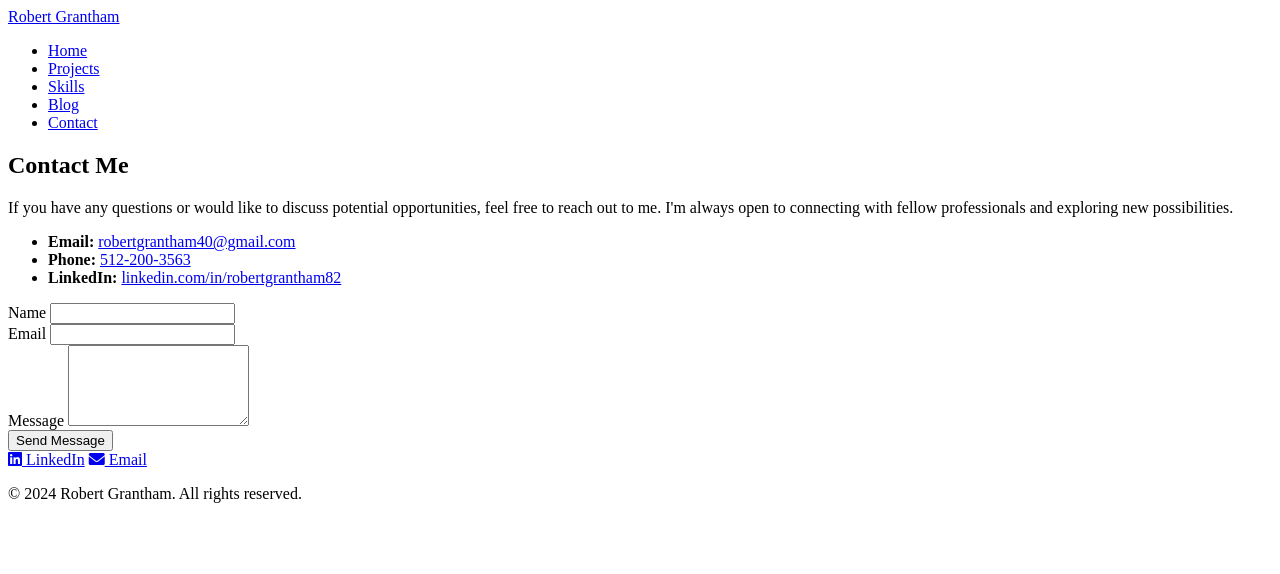
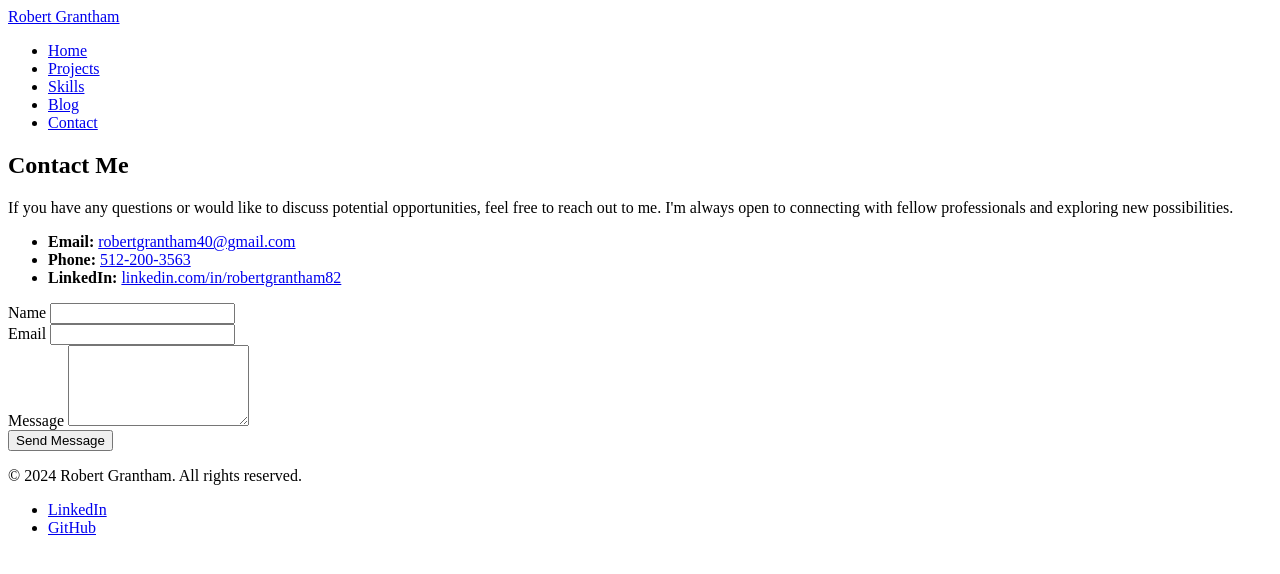
Before and after one commit to rgrantham82/rgrantham82.github.io, a Jekyll site: the page built from contact.html, in a window 1280 px wide. Shown: the top 574 px of the page. Built offline with Jekyll 4.4.1, drawn with Linux system fonts in a browser that asks for light colours.

Commit message:
Update footer.html

```diff
--- a/_includes/footer.html
+++ b/_includes/footer.html
@@ -1,11 +1,7 @@
-<footer class="footer">
-    <div class="container">
-        <div class="footer-content">
-            <div class="footer-links">
-                <a href="{{ 'https://www.linkedin.com/in/robertgrantham82' | relative_url }}" target="_blank"><i class="fab fa-linkedin"></i> LinkedIn</a>
-                <a href="mailto:robertgrantham40@gmail.com"><i class="fas fa-envelope"></i> Email</a>
-            </div>
-            <p>&copy; 2024 Robert Grantham. All rights reserved.</p>
-        </div>
-    </div>
+<footer>
+    <p>&copy; 2024 Robert Grantham. All rights reserved.</p>
+    <ul>
+        <li><a href="https://linkedin.com/in/robertgrantham82" target="_blank">LinkedIn</a></li>
+        <li><a href="https://github.com/rgrantham82" target="_blank">GitHub</a></li>
+    </ul>
 </footer>
```
